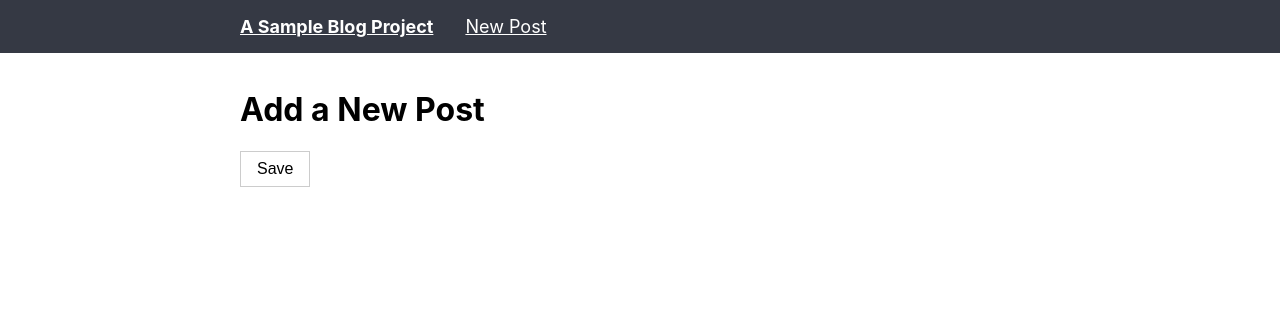
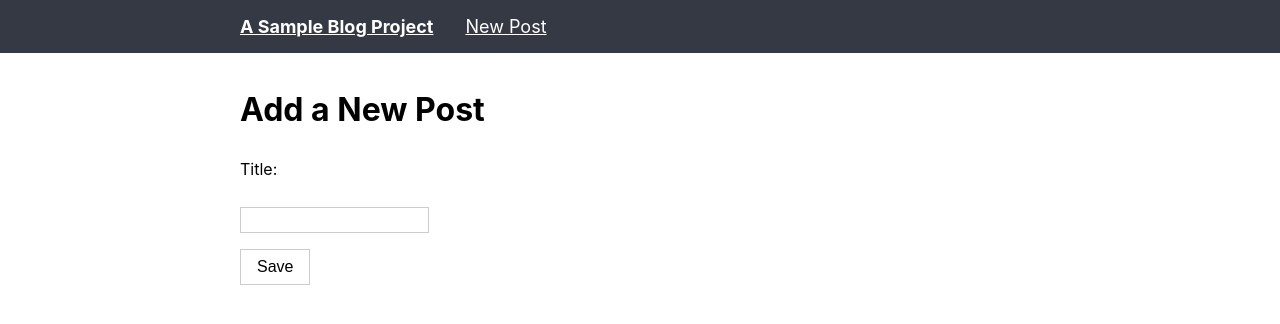
Before and after one commit to austBrink/react-book-final, a React (Create React App) app: page /new in a window 1280 px wide. Shown: the top 324 px of the page. Built offline with nearby package versions, Linux system fonts and the light colour scheme.

Commit message:
use state object instead of two states

```diff
--- a/src/components/PostForm.js
+++ b/src/components/PostForm.js
@@ -5,11 +5,34 @@ import Quill from "react-quill";
 import 'react-quill/dist/quill.snow.css';
 
 const PostForm = (props) => {
+
+  // decided on one object for form values....
+  const [ postData, setPostData ] = useState({
+    title: '',
+    content: '',
+  });
+
+  // ...that way I could be general with this reusable function...AND onChange would avoid having an anonymous function.
+  const onChangeHandler = (e) => {
+    const {name, value} = e.target;
+    setPostData((prevState) => {
+      return {...prevState, [name]:value}
+    });
+  }
+
     return (
       <form className="container">
         <h1>Add a New Post</h1>
-        {/* {_ Title Fields Here _}
-        {_ Quill Editor Here _} */}
+        <p>
+            <label htmlFor='form-title'>Title:</label>
+            <br />
+            <input
+              id = 'form-tile'
+              name = 'title'
+              value = {postData.title}
+              onChange = {onChangeHandler}
+            />
+        </p>
         <p>
           <button type="submit">Save</button>
         </p>
```
